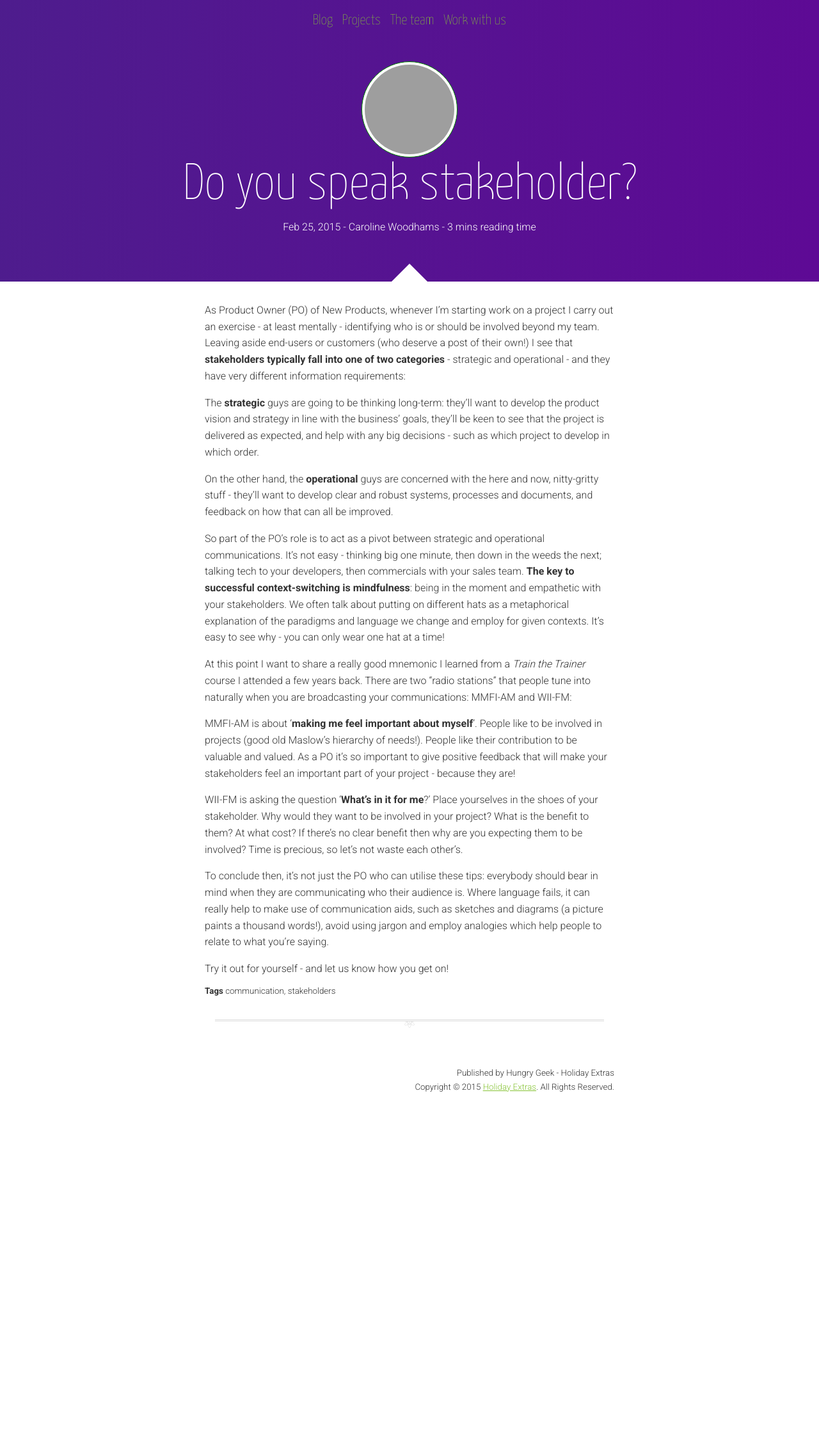
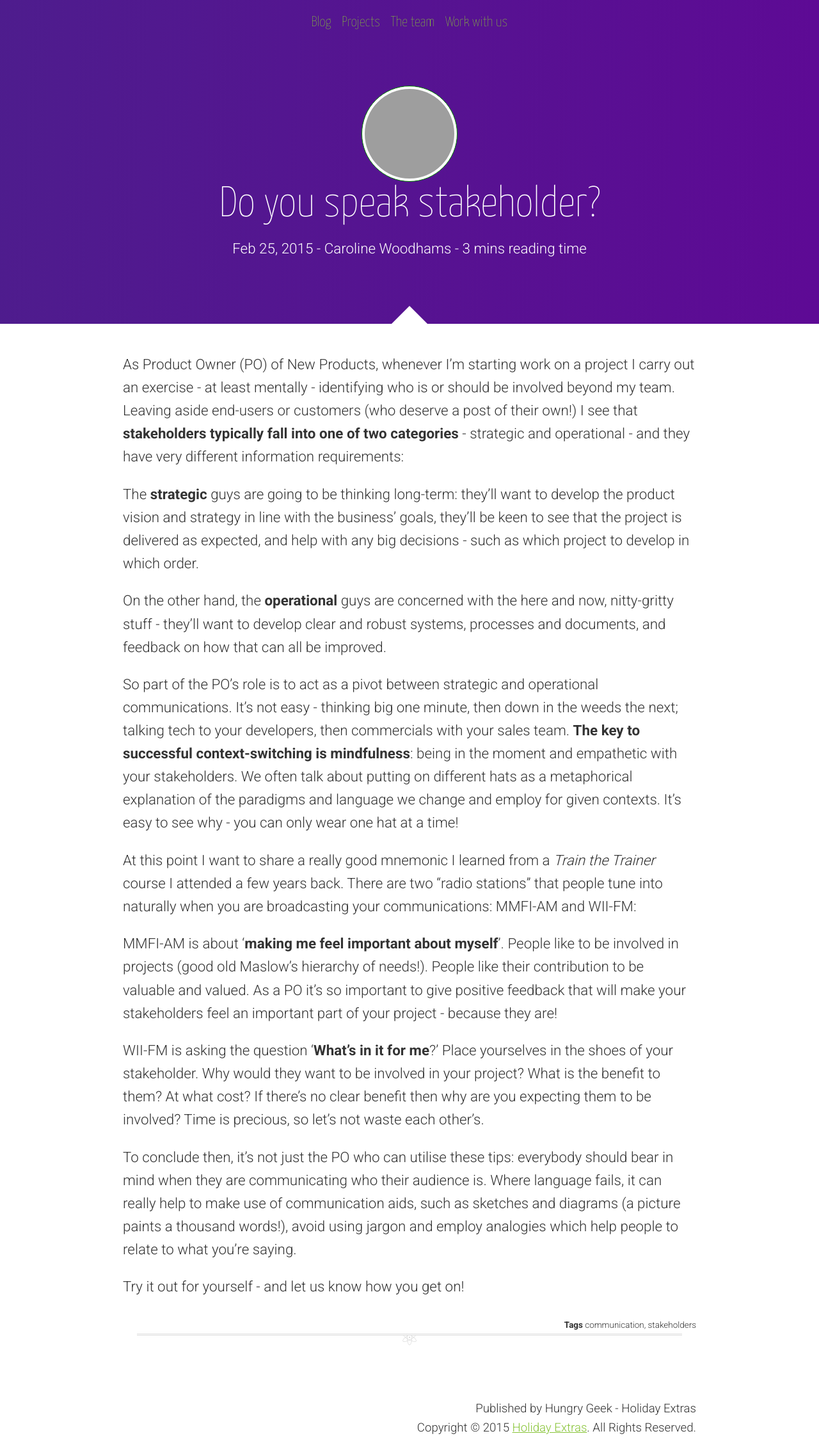
Before and after one commit to holidayextras/holidayextras.github.com, a Jekyll site: the page built from _posts/2015-02-25-do-you-speak-stakeholder.md, in a window 1280 px wide. Shown: the whole page at 64% size. Built offline with Jekyll 4.4.1, drawn with Linux system fonts in a browser that asks for light colours; nearby versions of some CDN libraries; comment, search, counter and statistics services are not loaded; before the commit the page ends 1725 px from its top, so only the background shows below that; grey boxes are pictures that could not be loaded.

Commit message:
icrease font size, pagination and visibility

```diff
--- a/_config.yml
+++ b/_config.yml
@@ -6,7 +6,7 @@ kramdown:
 permalink: pretty
 url: http://holidayextras.github.com
 baseurl:
-paginate: 5
+paginate: 10
 gems:
   - jekyll-redirect-from
 prose:
--- a/_includes/styles.html
+++ b/_includes/styles.html
@@ -9,6 +9,7 @@ body {
    font-family: "Roboto", "HelveticaNeue-Light", "Helvetica Neue Light", "Helvetica Neue", Helvetica, Arial, "Lucida Grande", sans-serif;
    font-weight: 300;
    color:rgb(51,51,51);
+   font-size:1.4em;
 }
 h1, h2, h3, h4, h5, h6 {
   font-family: 'Yanone Kaffeesatz', sans-serif;
@@ -80,7 +81,7 @@ nav ul li.active {
   background:rgba(255,255,255,0.3);
 }
 nav ul li a {
-  font-size:1.4em;
+  font-size:1em;
   padding:.25em;
   font-weight:200;
   display:block;
@@ -184,6 +186,25 @@ ul.posts li a section i, ul.posts li a section small {
 }
 ul.posts li:last-of-type a section {
   border:none;
+}
+p.author {
+  text-align:right;
+  font-size:.75em;
+  margin:1em 0;
+}
+p.author img {
+  width:100px;
+  border-radius:50%;
+  padding:4px;
+  border:solid 1px rgb(136,196,56);
+  background:#fff;
+  float:right;
+  margin-left:1em;
+  margin-top:-1em;
+}
+.tags {
+  font-size:.6em;
+  margin-top:-1em;
 }
 
 /* -- POST -- */
@@ -401,7 +422,7 @@ margin-bottom:1em;
 }
 @media all and (min-width: 780px) {
   h1 {
-    font-size:5em;
+    font-size:3em;
   }
   .pagination * {
     padding:0;
@@ -409,6 +430,10 @@ margin-bottom:1em;
   .team li {
     width:20%;
   }
+  .tags {
+    float:right;
+    margin-top:1.5em
+  }
 }
 @media all and (min-width: 1000px) {
   .team li {
--- a/_layouts/post.html
+++ b/_layouts/post.html
@@ -18,7 +18,7 @@ category: blog
     <div class="post-content" itemprop="articleBody">
       {{ content }}
     </div>
-    <small><b>Tags</b> <span itemprop="about keywords">{{page.tags | join: ', '}}</span></small>
+    <small class="tags"><b>Tags</b> <span itemprop="about keywords">{{page.tags | join: ', '}}</span></small>
     {% if page.comments %}
       {% include disqus.html %}
     {% endif %}
```
Also changed, not shown: other parts of _includes/styles.html (+1 -0 lines), index.html (+11 -4 lines).
